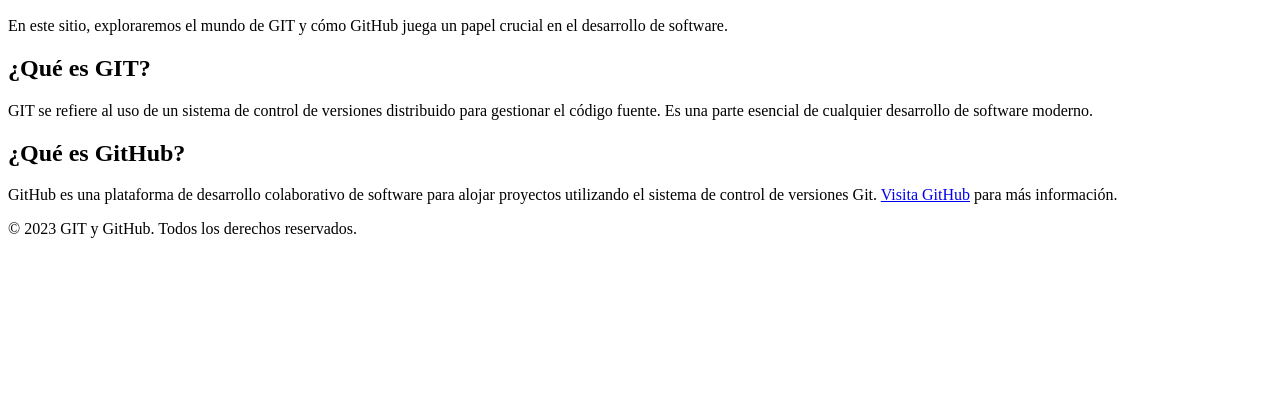
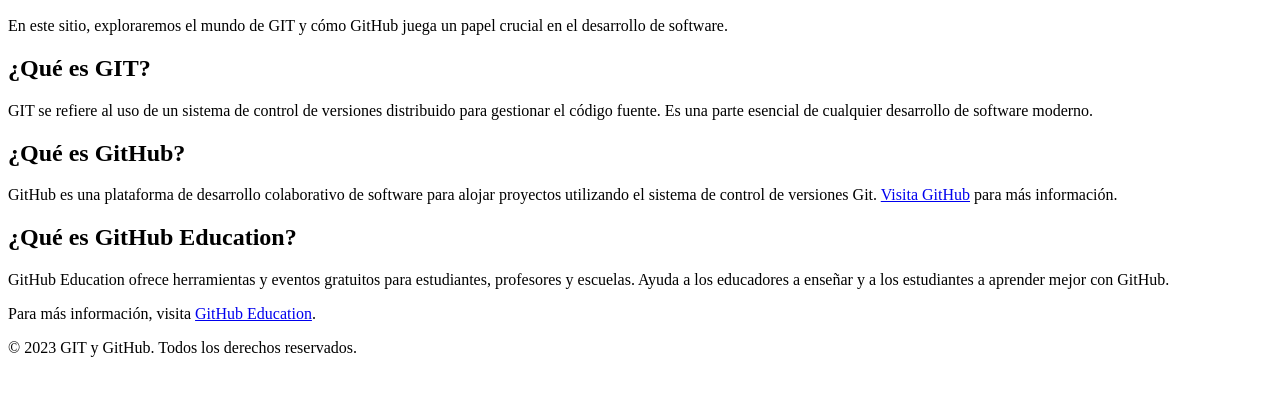
Before and after one commit to Joachot/Test, a plain HTML site: page index.html in a window 1280 px wide. Shown: the part 110-506 px from the top of the page. Drawn offline with Linux system fonts and the light colour scheme.

Commit message:
Comit agregando más información

```diff
--- a/index.html
+++ b/index.html
@@ -16,6 +16,9 @@
         <p>GIT se refiere al uso de un sistema de control de versiones distribuido para gestionar el código fuente. Es una parte esencial de cualquier desarrollo de software moderno.</p>
         <h2>¿Qué es GitHub?</h2>
         <p>GitHub es una plataforma de desarrollo colaborativo de software para alojar proyectos utilizando el sistema de control de versiones Git. <a href="https://github.com" target="_blank">Visita GitHub</a> para más información.</p>
+        <h2>¿Qué es GitHub Education?</h2>
+        <p>GitHub Education ofrece herramientas y eventos gratuitos para estudiantes, profesores y escuelas. Ayuda a los educadores a enseñar y a los estudiantes a aprender mejor con GitHub.</p>
+        <p>Para más información, visita <a href="https://education.github.com" target="_blank">GitHub Education</a>.</p>
     </main>
     <footer>
         <p>&copy; 2023 GIT y GitHub. Todos los derechos reservados.</p>
```
